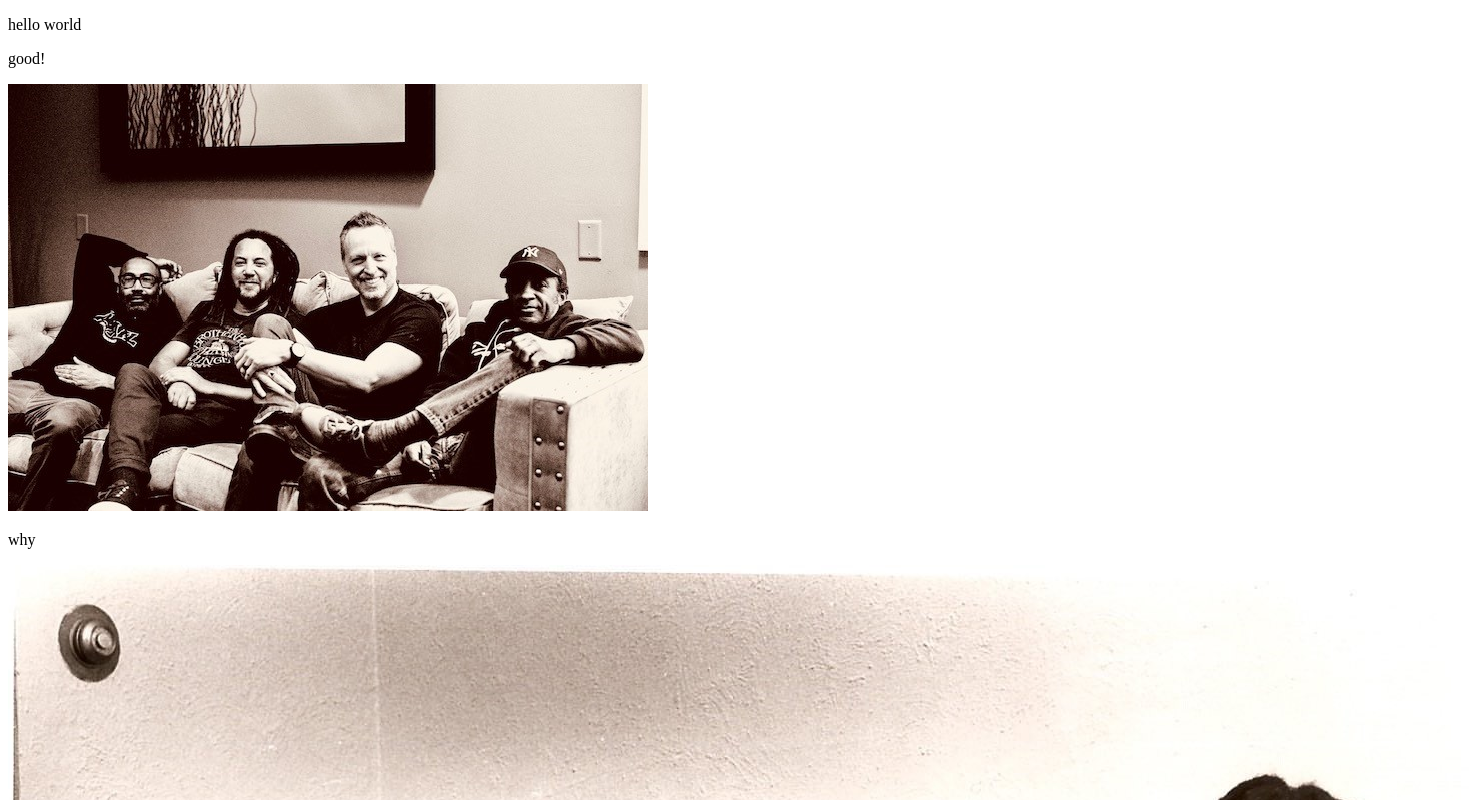
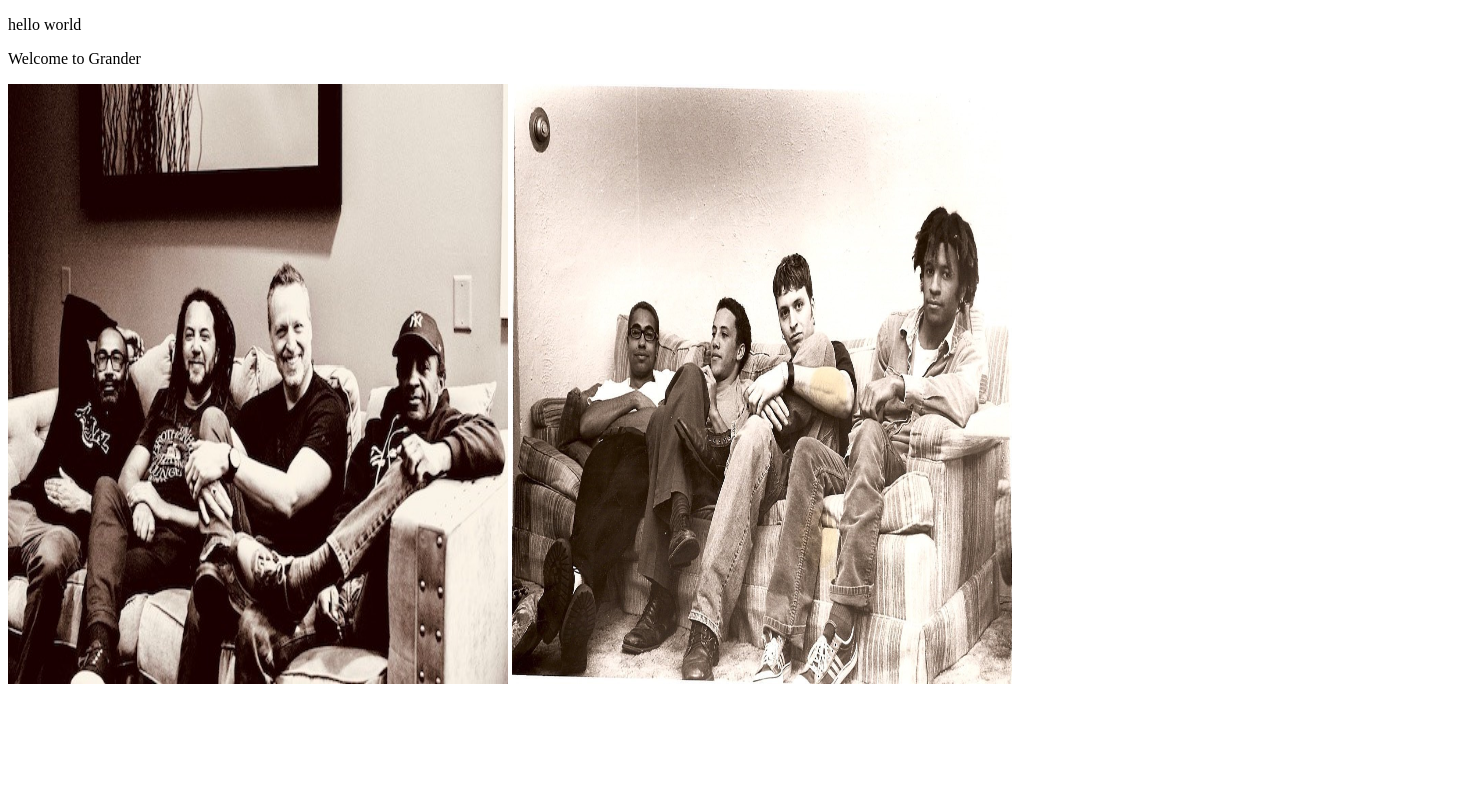
Before and after one commit to grander1996/grander1996.github.io, a plain HTML site: page index.html in a window 1280 px wide. Shown: the top 800 px of the page, 1477 px wide, since content can reach past the window. Drawn offline with Linux system fonts and the light colour scheme.

Commit message:
Changes to be committed: 	deleted:    .github/workflows/index.html 	new file:   assets/homepage.css 	modified:   index.html

```diff
--- /dev/null
+++ b/assets/homepage.css
@@ -0,0 +1,3 @@
+img {
+    display: inline;
+}
--- a/index.html
+++ b/index.html
@@ -1,8 +1,10 @@
 <!DOCTYPE html>
 
+<head>
+    <link rel="stylesheet" href="assets/homepage.css">
+</head>
+<p>hello world</p>
+<p>Welcome to Grander</p>
+<img src="./assets/grander1.jpg"width="500" height="600">
 
-<p>hello world</p>
-<p>good!</p>
-<img src="./assets/grander1.jpg">
-<p>why</p>
-<img src="./assets/grander2.jpg">
+<img src="./assets/grander2.jpg"width="500" height="600">
```
Also changed, not shown: .github/workflows/index.html (deleted).
